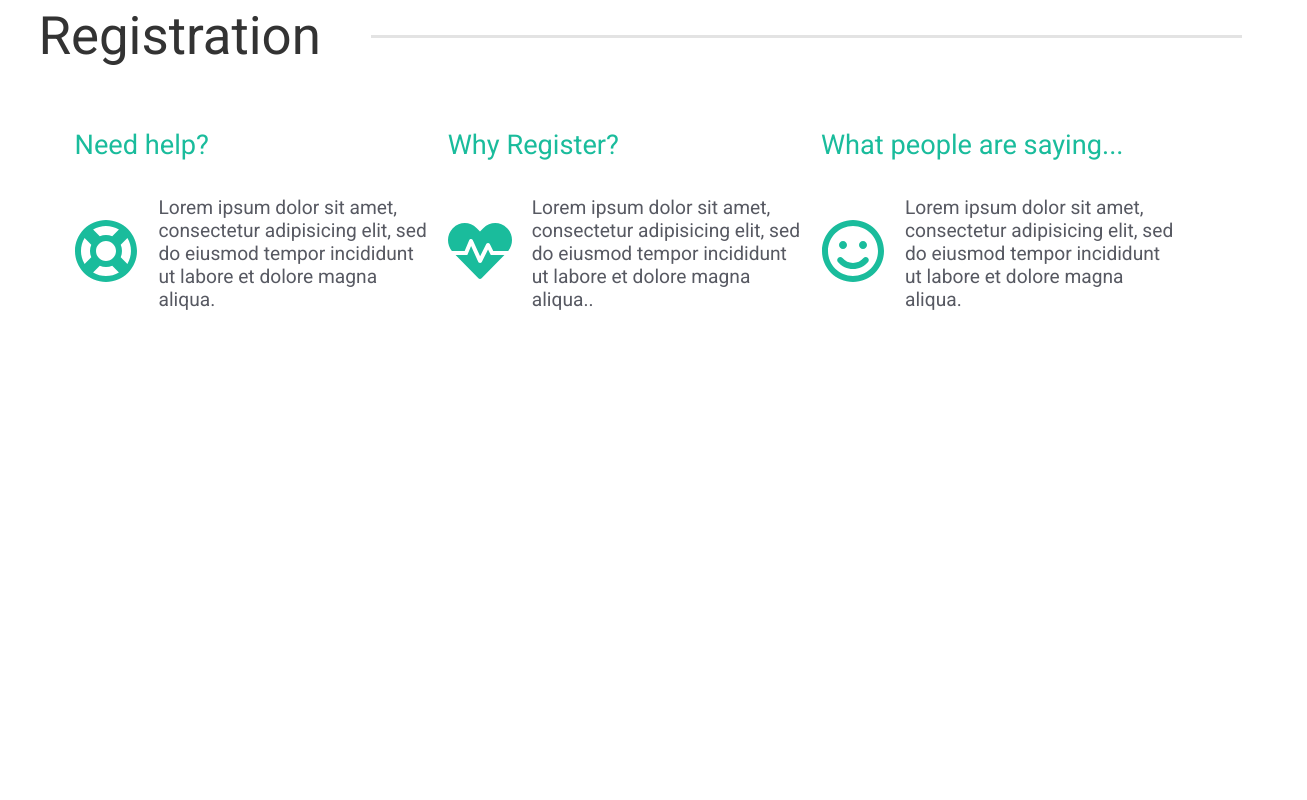
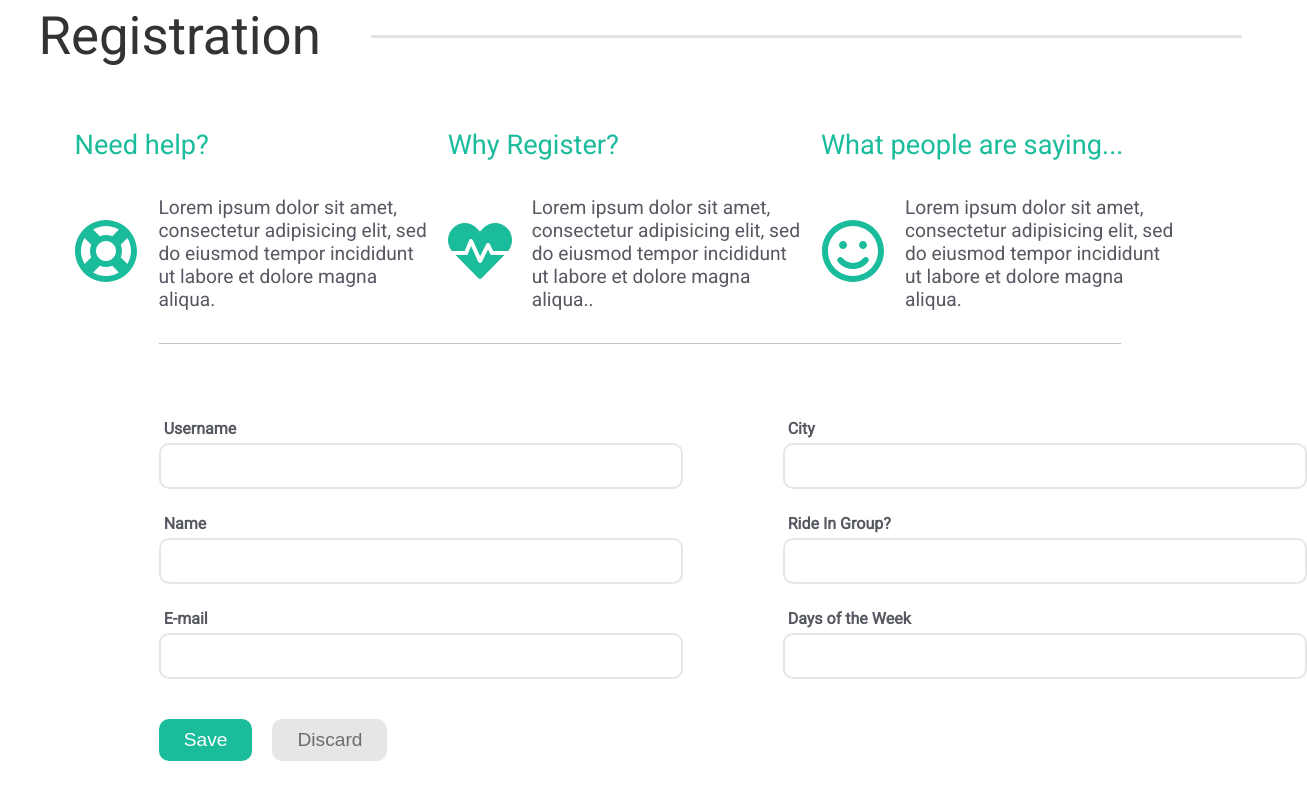
Before and after one commit to arroyoht/sample-projects, an Angular app in the folder sports-app/: page / in a window 1280 px wide. Shown: the part 584-1384 px from the top of the page, 1307 px wide, since content can reach past the window. Before the commit the page ends 940 px from the top, so only its background shows below. Built offline with nearby package versions, Linux system fonts and the light colour scheme; no server answers.

Commit message:
Add registration form with basic input

```diff
--- a/sports-app/src/app/components/sections/register-section/register-section.component.html
+++ b/sports-app/src/app/components/sections/register-section/register-section.component.html
@@ -20,6 +20,39 @@
   </div>
 
   <div class="form-container">
-
+    <div class="form-group">
+      <div class="input-group">
+        <label for="username">Username</label>
+        <input name="username" type="text" class="lg" />
+      </div>
+      <div class="input-group">
+        <label for="city">City</label>
+        <input name="city" type="text" class="lg" />
+      </div>
+    </div>
+    <div class="form-group">
+      <div class="input-group">
+        <label for="name">Name</label>
+        <input name="name" type="text" class="lg" />
+      </div>
+      <div class="input-group">
+        <label for="rideInGroup">Ride In Group?</label>
+        <input name="rideInGroup" type="text" class="lg" />
+      </div>
+    </div>
+    <div class="form-group">
+      <div class="input-group">
+        <label for="email">E-mail</label>
+        <input name="email" type="text" class="lg" />
+      </div>
+      <div class="input-group">
+        <label for="daysOfTheWeek">Days of the Week</label>
+        <input name="daysOfTheWeek" type="text" class="lg" />
+      </div>
+    </div>
+    <div class="form-group">
+      <button class="btn btn-success" type="input">Save</button>
+      <button class="btn btn-secondary "type="input">Discard</button>
+    </div>
   </div>
 </div>
--- a/sports-app/src/app/components/sections/user-section/user-section.component.ts
+++ b/sports-app/src/app/components/sections/user-section/user-section.component.ts
@@ -53,6 +53,10 @@ export class UserSectionComponent implements OnInit {
    * @param address user address
    */
   getCityAddressLink(address: Address){
+    if(!address || !address.geo){
+      return "";
+    }
+
     return `https://www.google.com/maps/?q=${address.geo.lat},${address.geo.lng}`;
   }
 
@@ -61,7 +65,10 @@ export class UserSectionComponent implements OnInit {
    * @param days user days of the week list
    */
   getDaysOfTheWeek(days: string[]){
-    if(days.length == 2 && days.indexOf(daysOfWeek[daysOfWeek.length - 1]) >= 0 && days.indexOf(daysOfWeek[daysOfWeek.length - 2]) >= 0){
+    if(!days || days.length == 0){
+      return " - ";
+    }
+    else if(days.length == 2 && days.indexOf(daysOfWeek[daysOfWeek.length - 1]) >= 0 && days.indexOf(daysOfWeek[daysOfWeek.length - 2]) >= 0){
       return "Weekends";
     }
     else if(days.length == 5 && days.indexOf(daysOfWeek[daysOfWeek.length - 1]) < 0 && days.indexOf(daysOfWeek[daysOfWeek.length - 2]) < 0){
--- a/sports-app/src/assets/style/application.css
+++ b/sports-app/src/assets/style/application.css
@@ -46,13 +46,21 @@ input.icon {
     padding: 10px 10px 10px 40px;
 }
 input.lg {
-    width: 600px;
+    width: 500px;
 }
 input:focus {
     border-radius: 10px;
     border-color: #1abc9c;
 }
 .input-group{
+    display: inline-grid;
+    margin-right: 100px;
+}
+.input-group label{
+    padding: 5px;
+    font-weight: bold;
+}
+.input-group.icon{
     position: relative;
     margin: auto;
     margin-left: 50px;
@@ -73,6 +81,37 @@ input:focus {
 ::-ms-input-placeholder { /* Microsoft Edge */
     color: #e3e3e3e3;
 }
+
+.form-container{
+    margin: 0% 10%;
+    border-top: 1px solid #c3c3c3;
+    padding: 5% 0%;
+}
+.form-group{
+    display: flex;
+    padding: 10px 0px;
+}
+
+/* Button */
+.btn {
+    margin: 20px 20px 0px 0px;
+    border-radius: 10px;
+    border-style: none;
+    padding: 10px 25px;
+    cursor: pointer;
+    font-size: 1.2em;
+    color: white;
+}
+
+.btn.btn-success{
+    background-color: #1abc9c;
+}
+
+.btn.btn-secondary{
+    background-color: #e3e3e3e3;
+    color: #6d6d6d;
+}
+
 
 /* TOP BAR TITLE */
 
```
